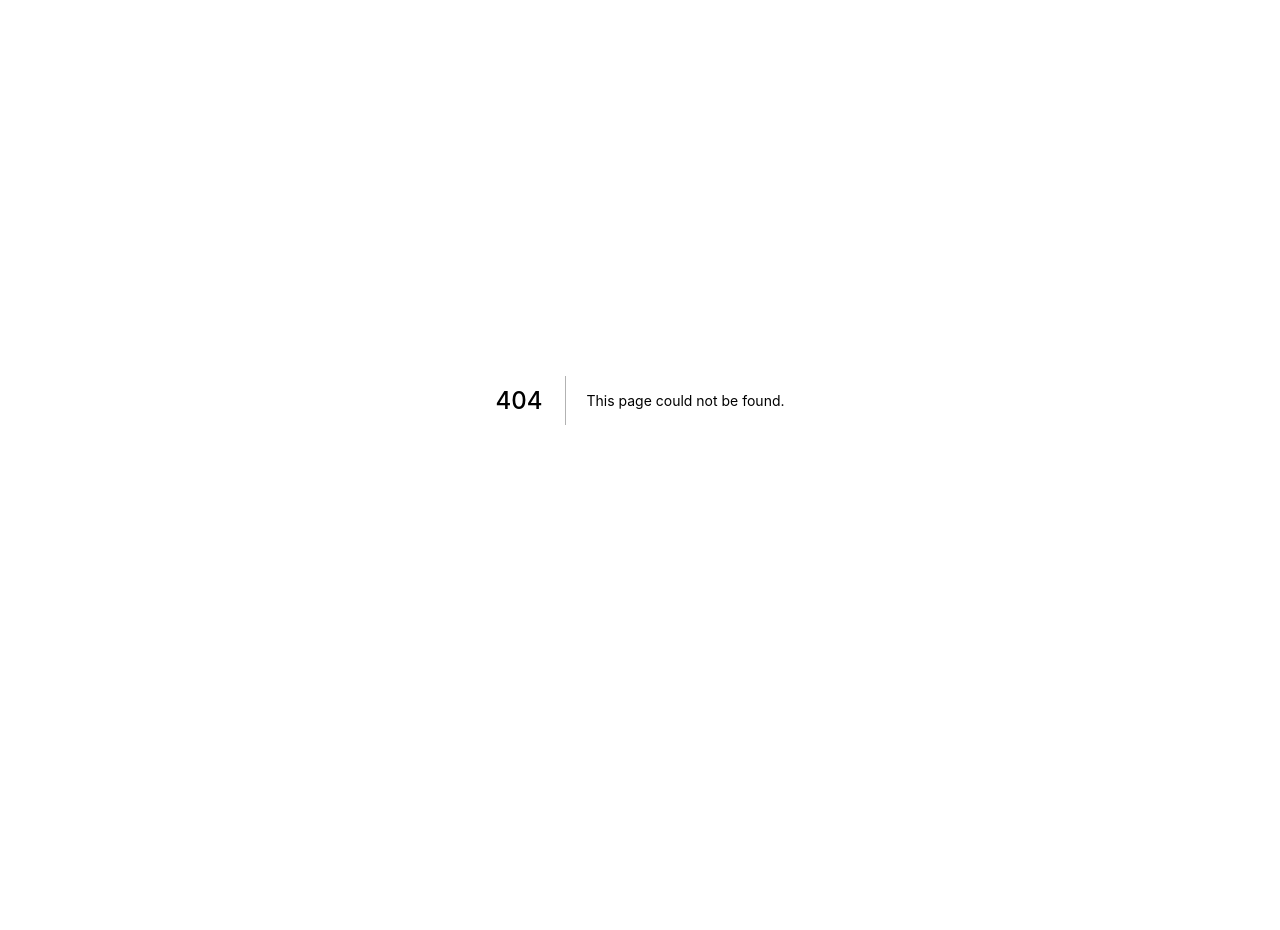
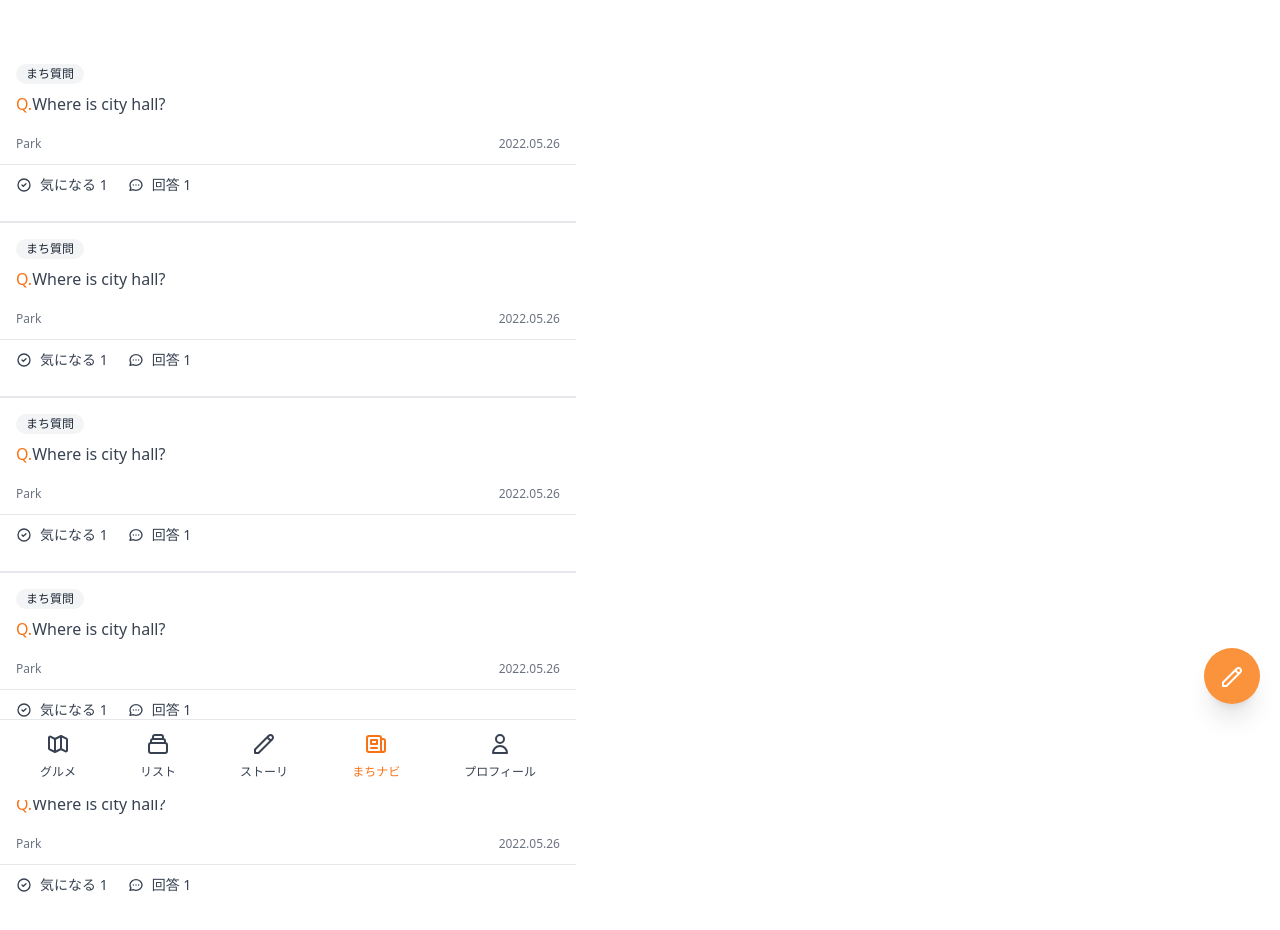
Before and after one commit to RspSang/kochi-flavor, a Next.js app: page /navi in a window 1280 px wide. Before the commit this address had no page. Shown: the top 930 px of the page. Before the commit the page ends 800 px from the top, so only its background shows below. Built offline with nearby package versions, Linux system fonts and the light colour scheme.

Commit message:
Create navi page UI

```diff
--- /dev/null
+++ b/components/floating-button.tsx
@@ -0,0 +1,17 @@
+import Link from "next/link";
+import React from "react";
+
+interface FloatingButton {
+  children: React.ReactNode;
+  href: string;
+}
+
+export default function FloatingButton({ children, href }: FloatingButton) {
+  return (
+    <Link href={href}>
+      <a className="fixed bottom-24 right-5 flex aspect-square w-14 cursor-pointer  items-center justify-center rounded-full border-0 border-transparent bg-orange-400 text-white shadow-xl transition-colors hover:bg-orange-500">
+        {children}
+      </a>
+    </Link>
+  );
+}
--- a/components/layout.tsx
+++ b/components/layout.tsx
@@ -156,7 +156,7 @@
               <span>まちナビ</span>
             </a>
           </Link>
-          <Link href="/profile">
+          <Link href="/profile/1">
             <a
               className={cls(
                 "flex flex-col items-center space-y-2 ",
--- /dev/null
+++ b/pages/navi/index.tsx
@@ -0,0 +1,84 @@
+import type { NextPage } from "next";
+import Link from "next/link";
+import FloatingButton from "@components/floating-button";
+import Layout from "@components/layout";
+
+const Navi: NextPage = () => {
+  return (
+    <Layout hasTabBar>
+      <div className="space-y-4 divide-y-[2px] max-w-xl">
+        {[1, 2, 3, 4, 5].map((i, _) => (
+          <Link key={i} href={`/reviews/${i}`}>
+            <a className="flex cursor-pointer flex-col items-start pt-4">
+              <span className="ml-4 flex items-center rounded-full bg-gray-100 px-2.5 py-0.5 text-xs font-medium text-gray-800">
+                まち質問
+              </span>
+              <div className="mt-2 px-4 text-gray-700">
+                <span className="font-medium text-orange-500">Q.</span>
+                Where is city hall?
+              </div>
+              <div className="mt-5 flex w-full items-center justify-between px-4 text-xs font-medium text-gray-500">
+                <span>Park</span>
+                <span>2022.05.26</span>
+              </div>
+              <div className="mt-3 flex w-full space-x-5 border-t px-4 py-2.5   text-gray-700">
+                <span className="flex items-center space-x-2 text-sm">
+                  <svg
+                    className="h-4 w-4"
+                    fill="none"
+                    stroke="currentColor"
+                    viewBox="0 0 24 24"
+                    xmlns="http://www.w3.org/2000/svg"
+                  >
+                    <path
+                      strokeLinecap="round"
+                      strokeLinejoin="round"
+                      strokeWidth="2"
+                      d="M9 12l2 2 4-4m6 2a9 9 0 11-18 0 9 9 0 0118 0z"
+                    ></path>
+                  </svg>
+                  <span>気になる 1</span>
+                </span>
+                <span className="flex items-center space-x-2 text-sm">
+                  <svg
+                    className="h-4 w-4"
+                    fill="none"
+                    stroke="currentColor"
+                    viewBox="0 0 24 24"
+                    xmlns="http://www.w3.org/2000/svg"
+                  >
+                    <path
+                      strokeLinecap="round"
+                      strokeLinejoin="round"
+                      strokeWidth="2"
+                      d="M8 12h.01M12 12h.01M16 12h.01M21 12c0 4.418-4.03 8-9 8a9.863 9.863 0 01-4.255-.949L3 20l1.395-3.72C3.512 15.042 3 13.574 3 12c0-4.418 4.03-8 9-8s9 3.582 9 8z"
+                    ></path>
+                  </svg>
+                  <span>回答 1</span>
+                </span>
+              </div>
+            </a>
+          </Link>
+        ))}
+        <FloatingButton href="/community/write">
+          <svg
+            className="h-6 w-6"
+            fill="none"
+            stroke="currentColor"
+            viewBox="0 0 24 24"
+            xmlns="http://www.w3.org/2000/svg"
+          >
+            <path
+              strokeLinecap="round"
+              strokeLinejoin="round"
+              strokeWidth="2"
+              d="M15.232 5.232l3.536 3.536m-2.036-5.036a2.5 2.5 0 113.536 3.536L6.5 21.036H3v-3.572L16.732 3.732z"
+            ></path>
+          </svg>
+        </FloatingButton>
+      </div>
+    </Layout>
+  );
+};
+
+export default Navi;
```
Also changed, not shown: pages/join.tsx (+5 -2 lines), pages/login.tsx (+5 -2 lines).
